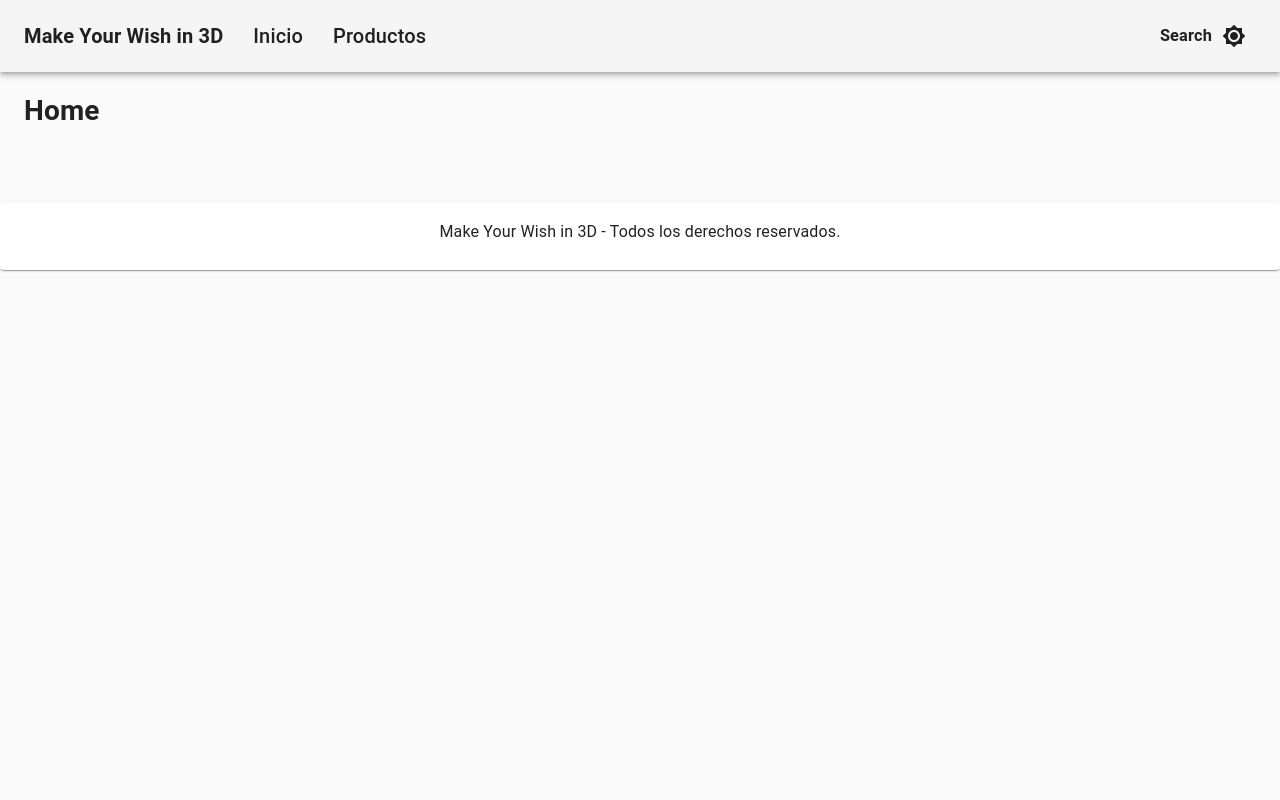
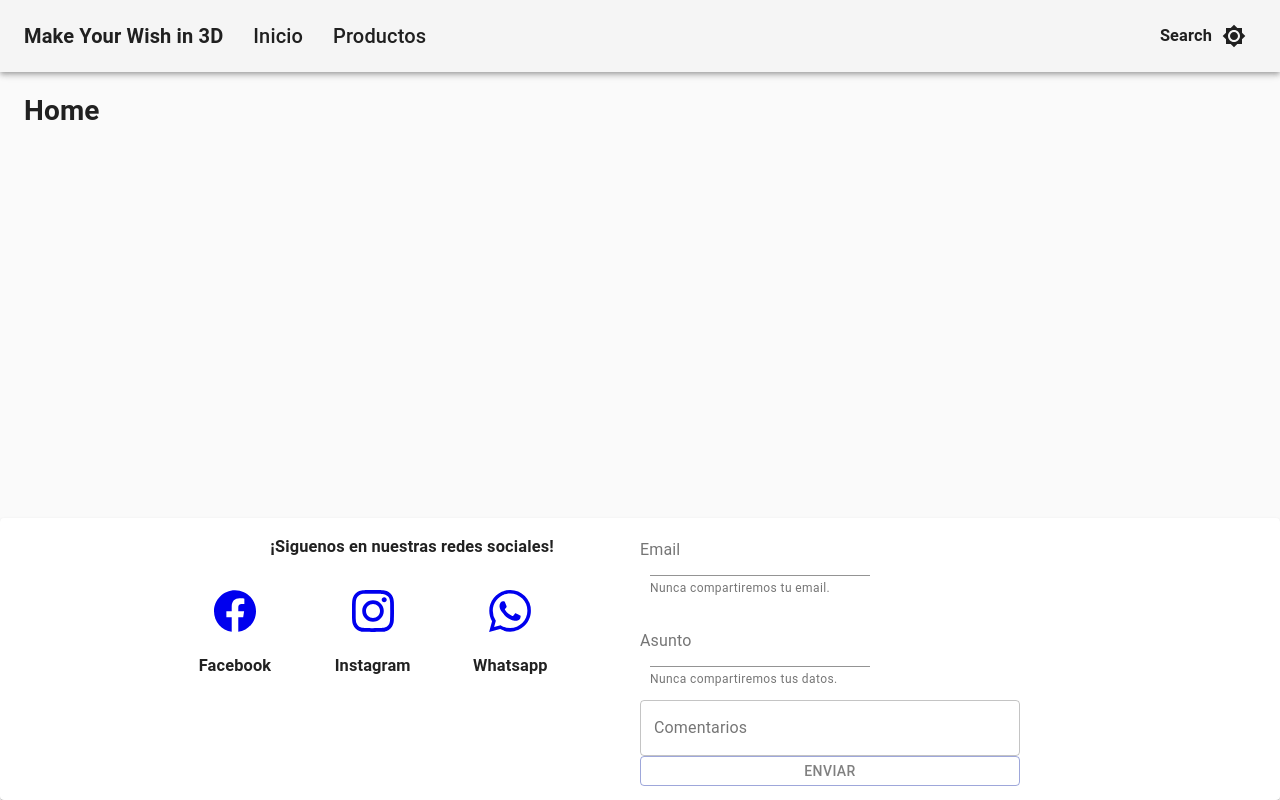
Before and after one commit to Soumraked/make-your-wish-in-3d, a React (Create React App) app: page / in a window 1280 px wide. Built offline with nearby package versions, Linux system fonts and the light colour scheme.

Commit message:
footer sticky, requerimiento completado

```diff
--- a/package.json
+++ b/package.json
@@ -10,6 +10,7 @@
     "@testing-library/user-event": "^12.6.0",
     "react": "^17.0.1",
     "react-dom": "^17.0.1",
+    "react-icons": "^4.1.0",
     "react-router-dom": "^5.2.0",
     "react-scripts": "4.0.1",
     "web-vitals": "^0.2.4"
--- /dev/null
+++ b/src/components/footer/Contactos.jsx
@@ -0,0 +1,123 @@
+import React from 'react';
+
+import {Container, FormControl, FormHelperText, FormLabel,InputLabel,Input, makeStyles, Button,Grid, Typography, TextField} from '@material-ui/core';
+
+
+import { SiFacebook,SiInstagram,SiWhatsapp} from "react-icons/si";
+
+
+const useStyles = makeStyles((theme) => ({
+    menuButton: {
+      marginRight: theme.spacing(3),
+    },
+    typography: {
+      padding: theme.spacing(2),
+    },
+    TextField:{
+        width: 380,
+    },
+    boton:{
+       height:30,
+       color:"grey",
+       outline:"grey",
+
+    },
+    separacion:{
+        padding:10,
+    },
+    paper: {
+        padding: theme.spacing(2),
+        textAlign: 'center',
+        color: theme.palette.text.secondary,
+      },
+    datosempresa:{
+        display:"flex",
+        alignItems:"flex-start",
+
+
+    },
+  }));
+
+/* Enviar datos del formulario */
+function handleClickForm(e) {
+    e.preventDefault();
+    console.log('The link was clicked.');
+}
+
+function Formulario(props) {
+    const classes = useStyles();
+
+    return <Container maxWidth="md" className={classes.datosempresa} >
+    <Grid container direction="row" className={classes.datosempresa}  >
+
+    {/* {Datos de empresa} */}
+    <Grid item xs={12} sm={6} className={classes.datosempresa} >
+         <Grid container spacing={2}>
+             <Grid item xs={12} style={{ textAlign: 'center',}}>
+                {<h3>¡Siguenos en nuestras redes sociales! </h3>}
+             </Grid>
+             <Grid item md={3} sm={3} style={{ textAlign: 'center',}} >
+
+                <a  href="https://facebook.com"><SiFacebook size={'3em'} /> </a>
+
+                <h3>Facebook</h3>
+             </Grid>
+            <Grid item xs={3} sm={4} style={{ textAlign: 'center',}}>
+                <a href="https://www.instagram.com" > <SiInstagram  size={'3em'} /></a>
+
+                <h3>Instagram</h3>
+            </Grid>
+            <Grid item xs={3} sm={3} style={{ textAlign: 'center',}}>
+                <a href="https://www.google.com" > <SiWhatsapp size={'3em'} /></a>
+
+                <h3>Whatsapp</h3>
+            </Grid>
+        </Grid>
+
+    </Grid>
+
+
+
+    {/* {Formulario} */}
+        <Grid item  xs={12} sm={6} >
+    {/* {Nombre} */}
+            <FormControl className={classes.separacion}>
+                <InputLabel htmlFor="email">Email</InputLabel>
+                <Input id="email" type="email" aria-describedby="email-helper" />
+                <FormHelperText id="email-helper">Nunca compartiremos tu email.</FormHelperText>
+            </FormControl>
+
+
+   {/* {Email} */}
+
+            <FormControl className={classes.separacion}>
+                <InputLabel LabelhtmlFor="Asunto">Asunto</InputLabel>
+                <Input id="Asunto" aria-describedby="my-helper-text" />
+                <FormHelperText id="my-helper-text">Nunca compartiremos tus datos.</FormHelperText>
+            </FormControl>
+    {/* {Numero} */}
+
+            <FormControl>
+                <TextField multiline htmlFor="texto"  rowsMax={3} size="medium"  label="Comentarios" variant="outlined"  className={classes.TextField}>Comentarios</TextField>
+                <Button variant="outlined" color="primary" className={classes.boton} onClick={handleClickForm} >
+                Enviar
+            </Button>
+            </FormControl>
+
+
+        </Grid>
+
+
+    </Grid>
+ {/* {   <Typography
+              style={{ textAlign: "center" }}
+              variant={props.width === "xs" ? "caption" : "subtitle1"}
+              component="div"
+            >
+              Make Your Wish in 3D - Todos los derechos reservados.
+        </Typography>} */}
+    </Container>
+
+}
+
+export default Formulario;
--- a/src/components/footer/main.jsx
+++ b/src/components/footer/main.jsx
@@ -5,10 +5,14 @@ import Typography from "@material-ui/core/Typography";
 import Card from "@material-ui/core/Card";
 import CardContent from "@material-ui/core/CardContent";
 import withWidth from "@material-ui/core/withWidth";
+import Formulario from "./Contactos";
 
 function WithTheme(props) {
+
+
   return (
-    <div style={{ position: "relative", minHeight: "15vh" }}>
+    <footer className="footer" style={{ position: "fixed",  bottom: "0",
+    left: "0",  width: "100%" ,minHeight: "15vh",  padding: "0"}}>
       <Card
         style={{
           //absolute
@@ -17,21 +21,16 @@ function WithTheme(props) {
           bottom: 0,
           width: "100%",
           height: "auto",
+          padding: "0 0 0 0"
         }}
       >
-        <CardContent>
+        <CardContent  style={{padding:"0 0 1em 0" }}>
           <Container maxWidth="lg" disableGutters>
-            <Typography
-              style={{ textAlign: "center" }}
-              variant={props.width === "xs" ? "caption" : "subtitle1"}
-              component="div"
-            >
-              Make Your Wish in 3D - Todos los derechos reservados.
-            </Typography>
+            <Formulario/>
           </Container>
         </CardContent>
       </Card>
-    </div>
+    </footer>
   );
 }
 
```
Also changed, not shown: public/index.html (+1 -21 lines), 2 other files (tests, documents, lock files or other folders).
